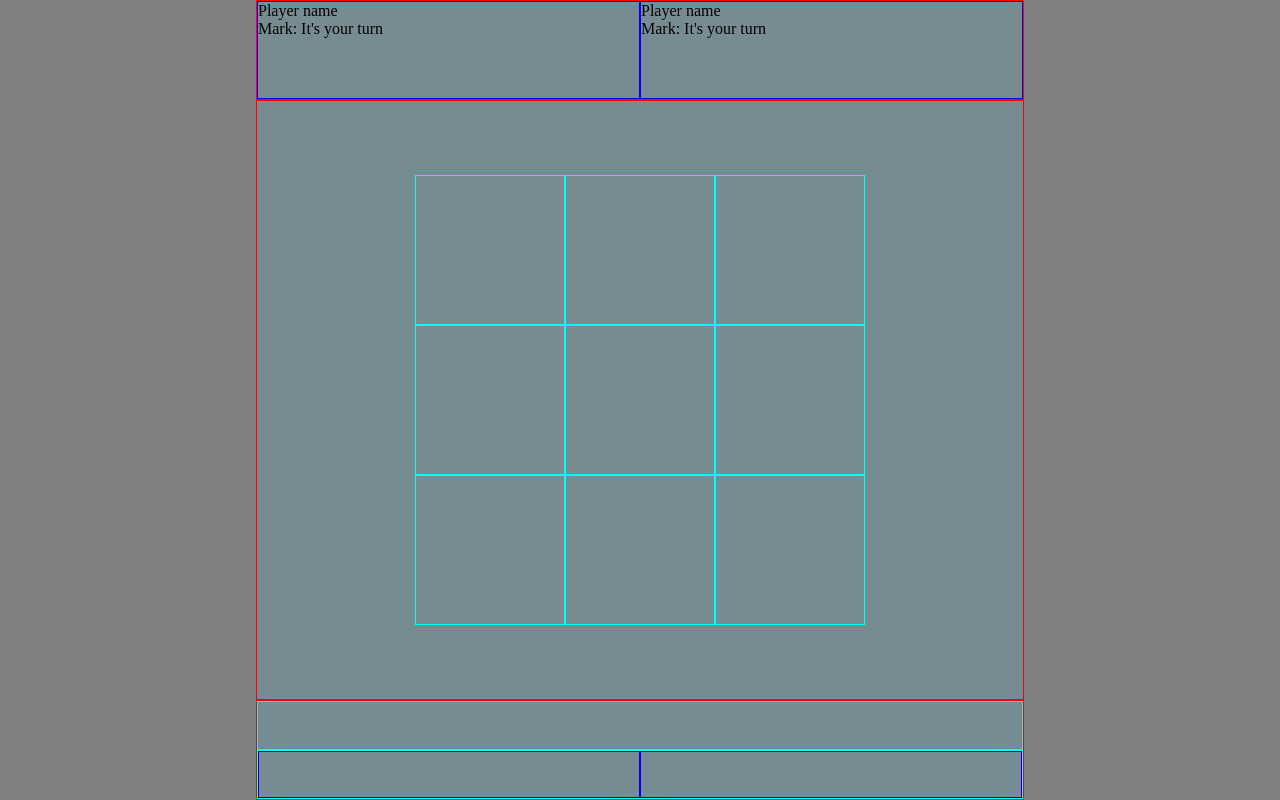
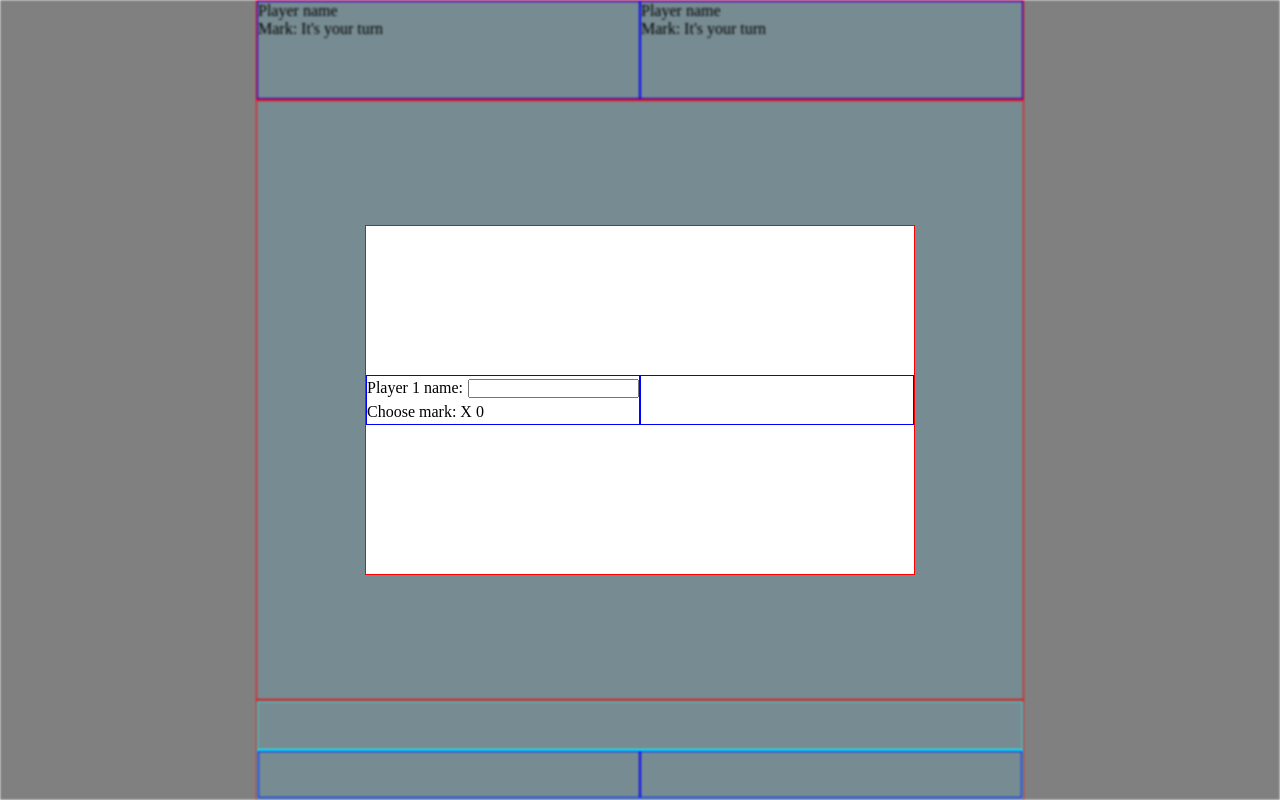
Before and after one commit to jsf97/Odin-TicTacToe, a plain HTML site: page index.html in a window 1280 px wide. Drawn offline with Linux system fonts and the light colour scheme.

Commit message:
Viendo que onda

```diff
--- a/css/style.css
+++ b/css/style.css
@@ -12,6 +12,7 @@
   grid-template-rows: 1fr 6fr 1fr;
   justify-items: center;
   background-color: grey;
+  filter: blur(1px);
 }
 
 .top, .mid, .bottom {
@@ -66,3 +67,42 @@
   border: 1px solid blue;
   width: 100%;
 }
+
+/* DATA STYLING */
+.data {
+  position: absolute;
+  width: 550px;
+  height: 350px;
+  border: 1px solid red;
+  left: 0;
+  right: 0;
+  top: 0;
+  bottom: 0;
+  margin: auto;
+  display: flex;
+  justify-content: center;
+  align-items: center;
+  background-color: white;
+}
+
+.pdata {
+  border: 1px solid blue;
+  width: 50%;
+  height: 50px;
+  display: flex;
+  flex-direction: column;
+  justify-content: space-around;
+}
+
+.name {
+  display: flex;
+  align-items: center;
+}
+
+.name input {
+  width: 100%;
+}
+
+#p1name {
+  width: 60%;
+}
--- a/index.html
+++ b/index.html
@@ -36,6 +36,20 @@
       </div>
     </div>
   </div>
+
+  <div class="data">
+    <div class="p1-data pdata">
+      <div class="name">
+        <label for="p1name" id="p1name">Player 1 name: </label>
+        <input type="text">
+      </div>
+      <div>Choose mark: <span>X</span> <span>0</span></div>
+    </div>
+    <div class="p2-data pdata">
+
+    </div>
+  </div>
+
 </body>
 <script src="./js/code.js"></script>
 </html>
--- a/js/code.js
+++ b/js/code.js
@@ -3,8 +3,16 @@ const screen = document.querySelector('.container')
 
 const mid = document.querySelector('.mid');
 
-for (i = 0; i < 9; i++) {
-  let cell = document.createElement('div');
-  cell.classList.add('cell', `cell-${i}`);
-  mid.appendChild(cell);
+
+
+// FACTORY FUNCTION (must be atacched on buttons)
+function newPlayer(name, mark) {
+  return {name, mark}
 }
+
+// BEFORE PLAY BUTTON
+
+
+
+
+// AFTER PLAY BUTTON
```
